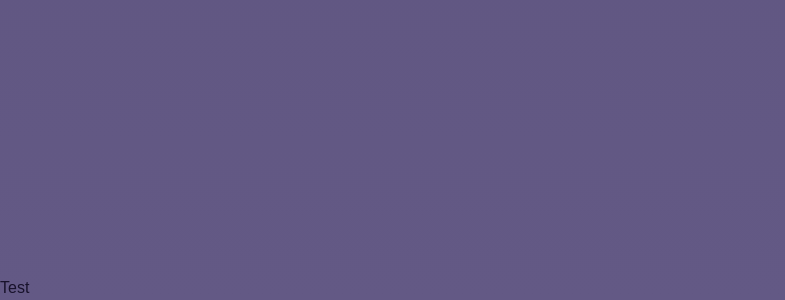
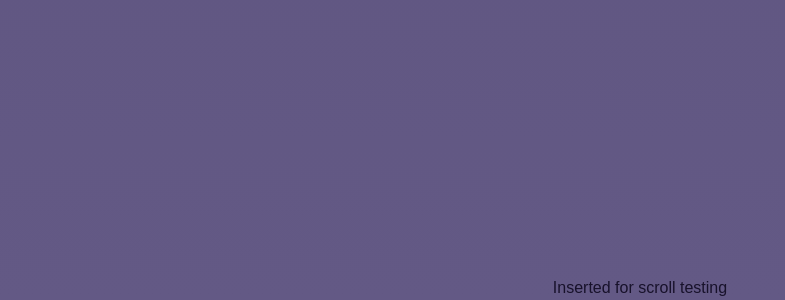
Before and after one commit to KXzeno/karnovah-blog, a Next.js app: page / in a window 1280 px wide. Shown: the part 6209-6509 px from the top of the page, without its empty margins (0-785 px from the left). Built offline with nearby package versions, Linux system fonts and the light colour scheme; a web font is replaced by a local one.

Commit message:
chore: add placeholder text to test scroll design

```diff
--- a/app/page.jsx
+++ b/app/page.jsx
@@ -11,8 +11,8 @@ export default function Blog() {
   return(
     <>
       <Home />
-      <div className="mt-[400rem]">
-        Test
+      <div className="mt-[400rem] text-center">
+        Inserted for scroll testing
       </div>
     </>
   );
```
